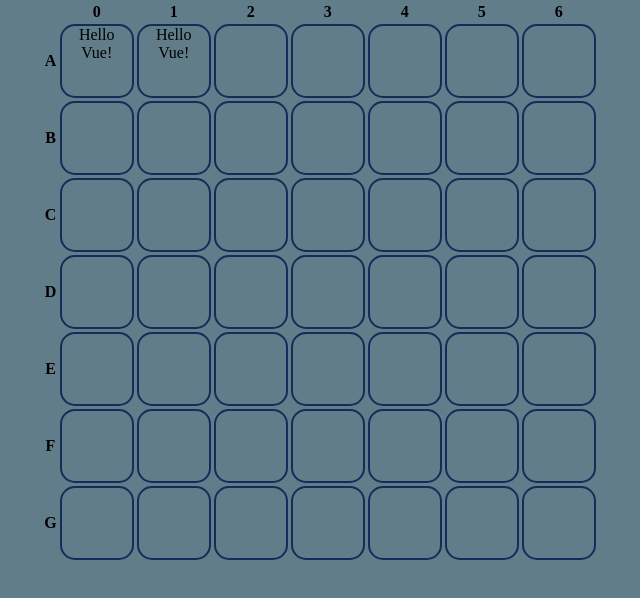
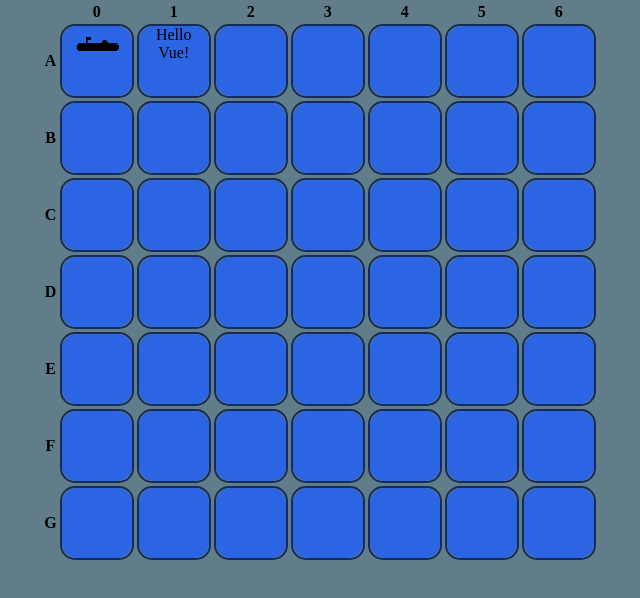
Before and after one commit to michael-pollock/365-Group, a website: page client/index.html in a window 1280 px wide. Shown: the whole page, without its empty margins (320-960 px from the left). Drawn offline with nearby package versions, Linux system fonts and the light colour scheme.

Commit message:
Added submarine sprite to page for visual demo and tweaked css styling to support this

```diff
--- a/client/index.html
+++ b/client/index.html
@@ -29,13 +29,17 @@
       <tr>
         <th class="letters">A</th>
         <td>
-          <div id="00">{{message}}</div>
+          <div id="00">
+            <img src="assets/submarine.png" alt="">
+          </div>
         </td>
         <td>
           <div id="01">{{message}}</div>
         </td>
         <td>
-          <div id="02"></div>
+          <div id="02">
+
+          </div>
         </td>
         <td>
           <div id="03"></div>
@@ -195,7 +199,7 @@
         </td>
       </tr>
     </table>
-  </div>
+    </div>
   </div>
 
   <script src="client.js"></script>
--- a/client/style.css
+++ b/client/style.css
@@ -23,6 +23,8 @@ td div {
   margin-right: auto;
   text-align: center;
   vertical-align: middle;
+  background-color: #2b65e3;
+  border-radius: 15px;
 }
 
 table {
@@ -34,3 +36,8 @@ table {
 td:hover {
   background: #538daa;
 }
+
+img {
+  width: 50px;
+  height: 50px;
+}
```
